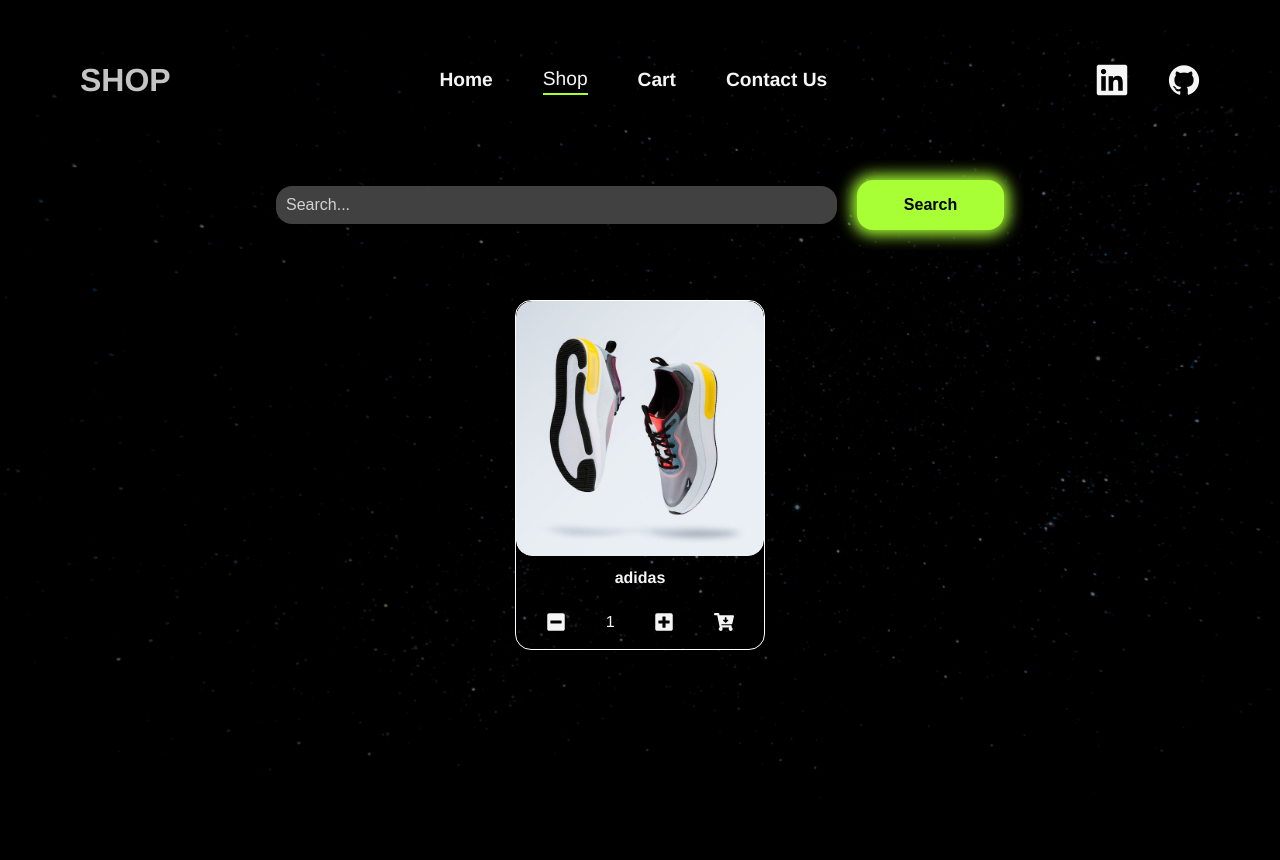
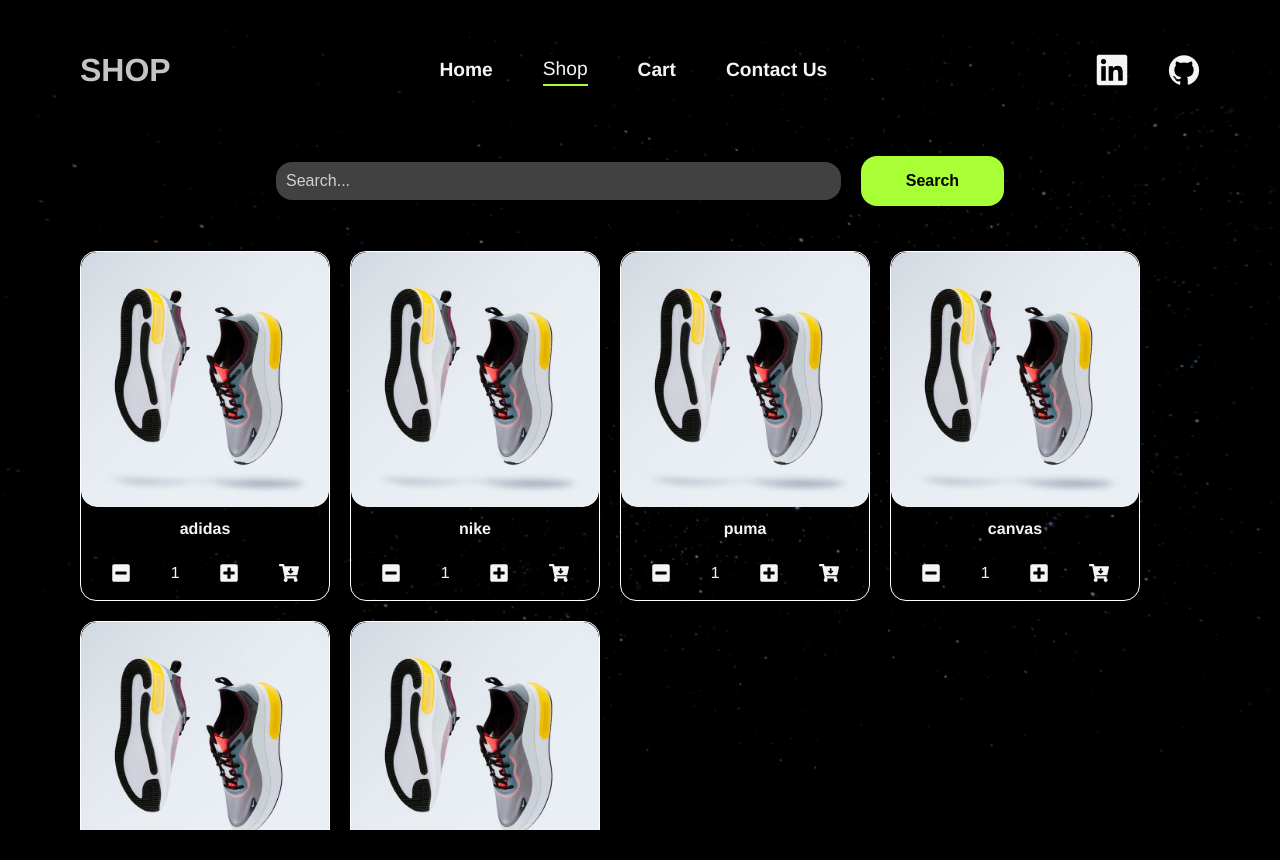
Before and after one commit to kiptalam1/ShoppingCart, a React (Vite) app: page /shop in a window 1280 px wide. Built offline with nearby package versions, Linux system fonts and the light colour scheme.

Commit message:
Build the shop items grid to hold the products

```diff
--- /dev/null
+++ b/src/components/ItemGrid.jsx
@@ -0,0 +1,27 @@
+import { useState, useEffect } from "react";
+import ItemCard from "./ItemCard";
+import styles from "../styles/ItemGrid.module.css"; // Assuming you have a CSS module for styling
+import shoeImage from "../assets/shoe.jpg";
+
+const ItemGrid = () => {
+	const [items, setItems] = useState([
+		{ id: 1, name: "adidas", url: shoeImage },
+		{ id: 2, name: "nike", url: shoeImage },
+		{ id: 3, name: "puma", url: shoeImage },
+		{ id: 4, name: "canvas", url: shoeImage },
+		{ id: 5, name: "rats", url: shoeImage },
+		{ id: 6, name: "niki", url: shoeImage },
+
+		// Add more items as needed
+	]);
+
+	return (
+		<div className={styles.itemGrid}>
+			{items.map((item) => (
+				<ItemCard key={item.id} name={item.name} url={item.url} />
+			))}
+		</div>
+	);
+};
+
+export default ItemGrid;
--- a/src/components/SearchBar.jsx
+++ b/src/components/SearchBar.jsx
@@ -3,17 +3,17 @@
 import styles from "../styles/SearchBar.module.css"; // Assuming you have a CSS module for styling
 
 const SearchBar = () => {
-    const [value, setValue] = useState("");
+	const [value, setValue] = useState("");
 	return (
 		<div className={styles.searchBar}>
 			<input
 				type='text'
 				placeholder='Search...'
 				className={styles.searchInput}
-                value={value}
-                onChange={(e) => setValue(e.target.value)}
+				value={value}
+				onChange={(e) => setValue(e.target.value)}
 			/>
-			<Button type="submit" name="Search"/>
+			<button className={styles.searchBtn} type='submit'>Search</button>
 		</div>
 	);
 };
--- a/src/pages/Shop.jsx
+++ b/src/pages/Shop.jsx
@@ -2,14 +2,13 @@
 import Header from '../components/Header.jsx';
 import SearchBar from '../components/SearchBar.jsx';
 import ItemCard from '../components/ItemCard.jsx';
-import shoeImage from "../assets/shoe.jpg";
-
+import ItemGrid from '../components/ItemGrid.jsx';
 export default function Shop() {
     return (
-        <div className={styles.shopContainer}>
-            <Header />
-            <SearchBar />
-            <ItemCard name ="adidas" url={shoeImage}/>
-        </div>
-    );
+			<div className={styles.shopContainer}>
+				<Header />
+				<SearchBar />
+				<ItemGrid />
+			</div>
+		);
 }
--- a/src/styles/ItemCard.module.css
+++ b/src/styles/ItemCard.module.css
@@ -4,7 +4,6 @@
 	align-items: center;
 	width: 250px;
 	height: 350px;
-	margin: 20px;
 	border: 1px solid white;
 	border-radius: 16px;
     color: var(--white-smoke);
--- /dev/null
+++ b/src/styles/ItemGrid.module.css
@@ -0,0 +1,8 @@
+.itemGrid {
+    display: flex;
+    flex-wrap: wrap;
+    gap: 20px;
+    padding: 0 80px;
+    justify-content: flex-start;
+    margin: 0 auto;
+}
--- a/src/styles/SearchBar.module.css
+++ b/src/styles/SearchBar.module.css
@@ -5,6 +5,7 @@
     width: 60%;
     padding: 20px;
     margin-bottom: 30px;
+    overflow: hidden;
 }
 .searchInput{
     width: 100%;
@@ -21,3 +22,18 @@
     color: var(--white-smoke);
     opacity: 0.8;
 }
+.searchBtn {
+    background-color: var(--green-color);
+    box-shadow: none;
+    color: #000000;
+    border: none;
+    border-radius: 16px;
+    padding: 5px 10px;
+    font-size: 16px;
+    cursor: pointer;
+    transition: all 0.3s ease-in-out;
+}
+.searchBtn:hover {
+    box-shadow: none;
+    transform: scale(1.05);
+}
```
